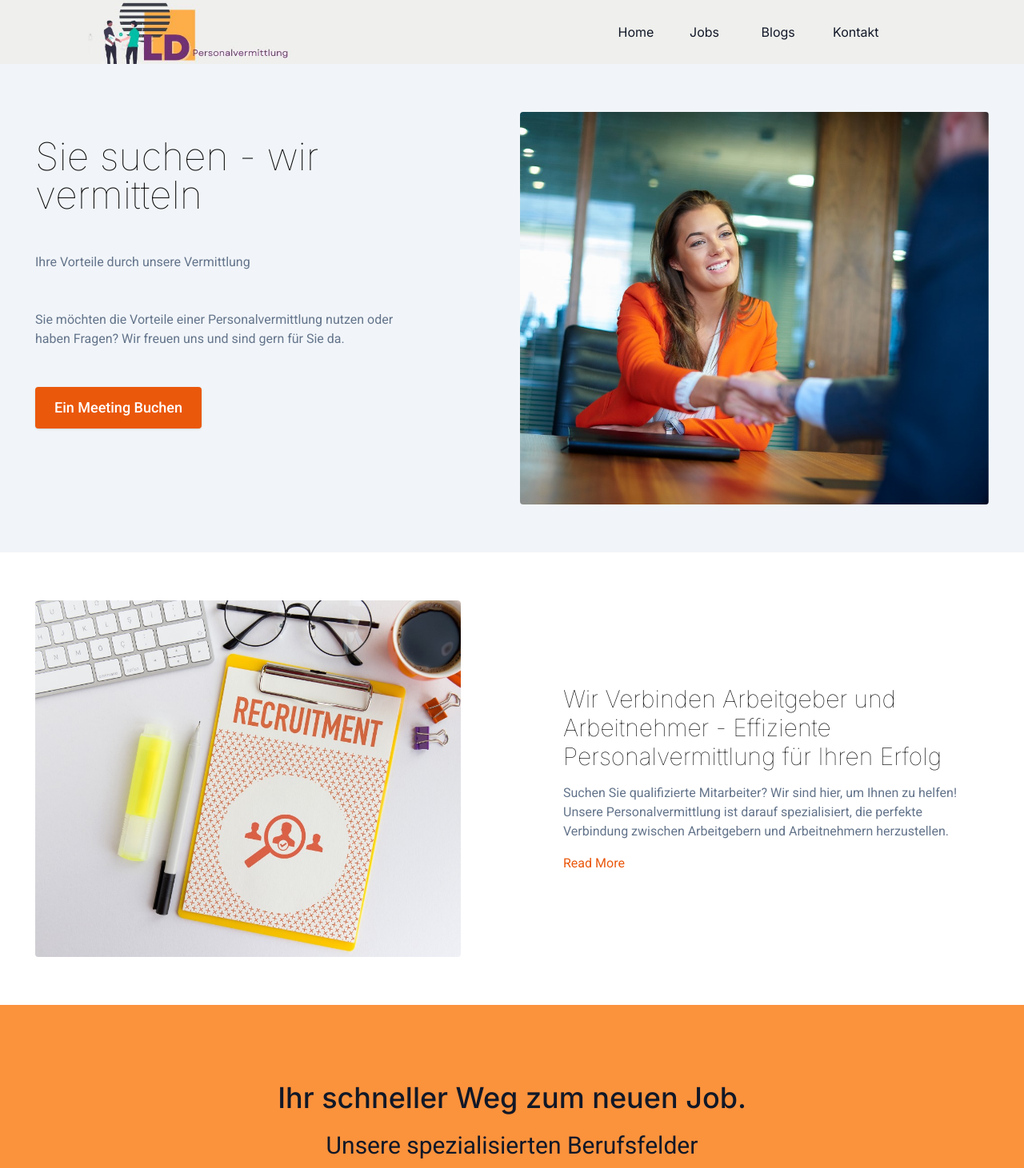
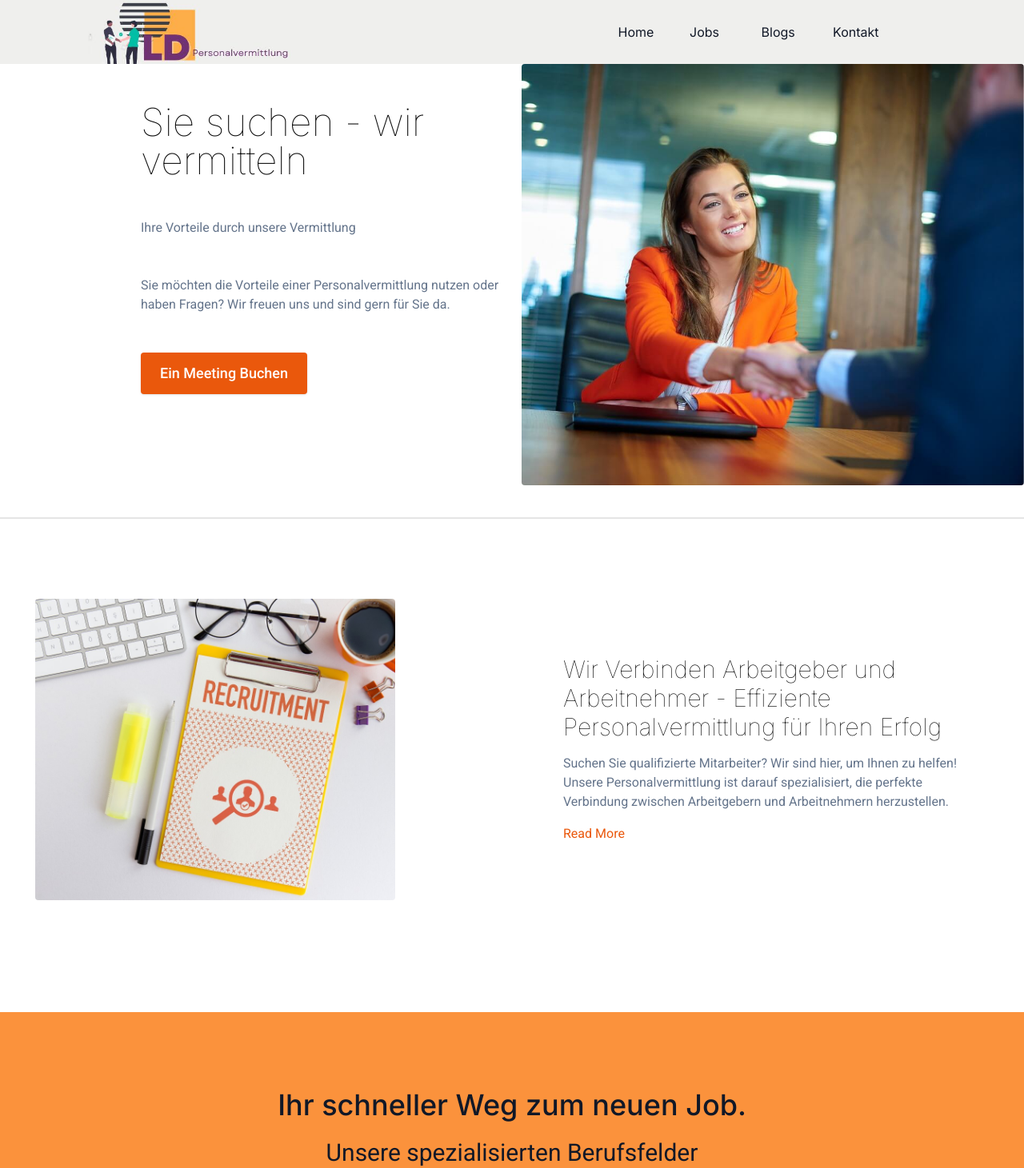
Before and after one commit to 369webforall/job-site, a Next.js app: page / in a window 1280 px wide. Shown: the top 1461 px of the page at 80% size. Built offline with nearby package versions, Linux system fonts and the light colour scheme.

Commit message:
update image

```diff
--- a/app/contact/Address.jsx
+++ b/app/contact/Address.jsx
@@ -7,7 +7,7 @@ const Address = () => {
         Kontaktdetails
       </h2>
       <div className=" flex flex-col self-start">
-        <div className="max-w-sm bg-orange-100 bg-gradient-to-r from-orange-400 md:from-yellow-500">
+        <div className="max-w-sm bg-orange-100 bg-gradient-to-r from-orange-400 md:from-yellow-500 p-10">
           <ul className="mt-4">
             <li>
               <Link
--- a/app/jobs/components/Hero.jsx
+++ b/app/jobs/components/Hero.jsx
@@ -6,8 +6,8 @@ import heroImage from '@/public/assets/images/hero-job.jpg';
 import Link from 'next/link';
 const HeroJob = () => {
   return (
-    <section className="bg-slate-100 p-5 font-roboto">
-      <div className="container flex flex-col gap-14 lg:flex-row lg:gap-40 items-center justify-between px-6 mx-auto my-10 space-y-0 lg:space-y-0">
+    <section className="font-roboto">
+      <div className="flex flex-col gap-14 lg:flex-row lg:gap-64 items-center justify-between   space-y-0 lg:space-y-0">
         <div className="w-full lg:w-1/2 ">
           <Image
             src={heroImage}
--- a/components/AboutSection.jsx
+++ b/components/AboutSection.jsx
@@ -28,10 +28,10 @@ const AboutSection = () => {
           <div className="absolute bottom-0 mx-auto w-1/2 h-5 bg-orange-500"></div>
         </div>
         <div className="lg:flex-grow lg:w-1/2 lg:pl-12 md:pl-6 flex flex-col md:items-start md:text-left items-center text-center">
-          <h2 className="text-3xl md:text-5xl font-thin font-sans mb-6  text-gray-900 text-center ">
+          <h2 className="text-2xl md:text-5xl font-thin font-sans mb-6  text-gray-900 text-center ">
             Finde Deinen neuen Job!
           </h2>
-          <p className="mb-8 leading-relaxed  max-w-2xl md:text-xl/relaxed font-roboto">
+          <p className="mb-8 max-w-2xl text-center text-slate-500 lg:text-left">
             Lernen Sie unser umfassendes Angebot, innovative Lösungen und
             moderne Services kennen. Begeben Sie sich mit uns auf einen
             erfolgreichen Weg bei der Job- oder der Mitarbeitersuche.Diversität,
--- a/components/Hero.jsx
+++ b/components/Hero.jsx
@@ -6,9 +6,9 @@ import heroImage from '@/public/assets/images/hero.jpg';
 import Link from 'next/link';
 const HeroSection = () => {
   return (
-    <section className="bg-slate-100 p-5 font-roboto">
-      <div className="container flex flex-col-reverse gap-5 lg:flex-row items-center px-6 mx-auto my-10 space-y-0 md:space-y-0">
-        <div className="flex flex-col mb-16 space-y-12 lg:w-1/2">
+    <section className="font-roboto">
+      <div className=" flex flex-col-reverse gap-5 lg:flex-row items-center  mb-10  space-y-0 md:space-y-0">
+        <div className="flex flex-col mb-16 space-y-12 lg:w-1/2 lg:pl-44">
           <h1 className="max-w-xl font-sans text-4xl font-thin text-center lg:text-5xl lg:text-left">
             Sie suchen - wir vermitteln
           </h1>
--- a/components/JobDetails.jsx
+++ b/components/JobDetails.jsx
@@ -11,14 +11,16 @@ const JobDetails = () => {
   };
 
   return (
-    <section className=" mb-10 p-5 font-roboto">
-      <div className="container flex flex-col gap-14 lg:flex-row lg:gap-32 items-center justify-between px-6 mx-auto mt-10 space-y-0 lg:space-y-0">
+    <section className=" mb-10 p-5 font-roboto border-t-2">
+      <div className="container flex flex-col gap-14 lg:flex-row lg:gap-32 items-center justify-between px-6 mx-auto my-20 space-y-0 lg:space-y-0">
         <div className="w-full lg:w-1/2 ">
           <Image
             src={heroImage}
             className="object-cover object-center rounded"
             alt="hero"
             as="image"
+            width={450}
+            height={300}
             loading="eager"
             placeholder="blur"
             quality={100}
```
Also changed, not shown: public/assets/images/hero-job.jpg, public/assets/images/hero.jpg.
